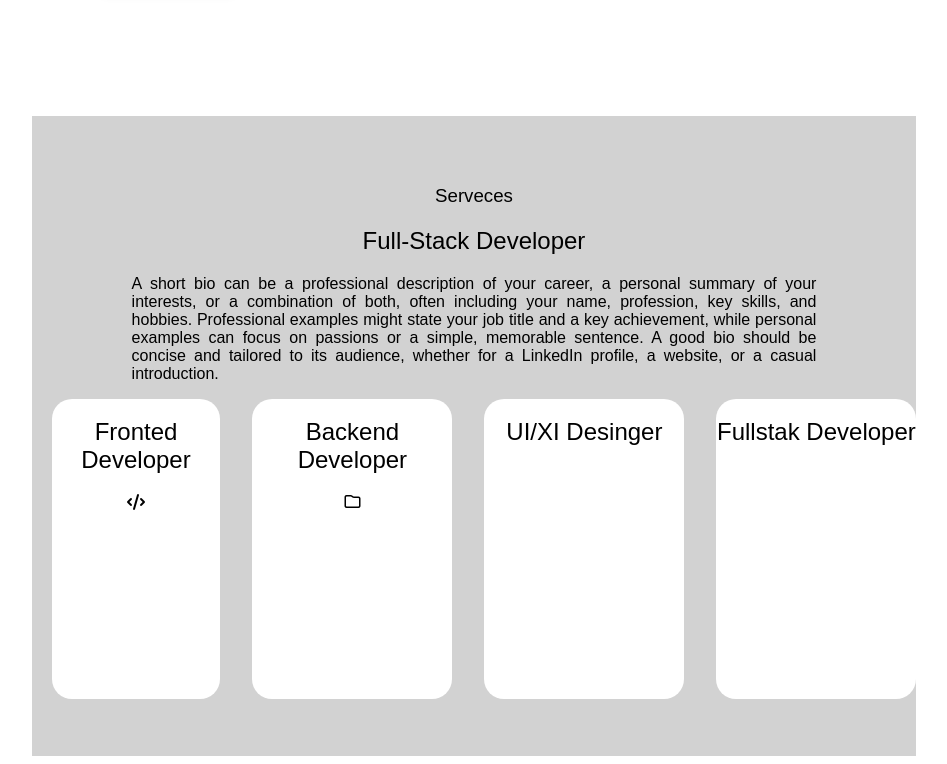
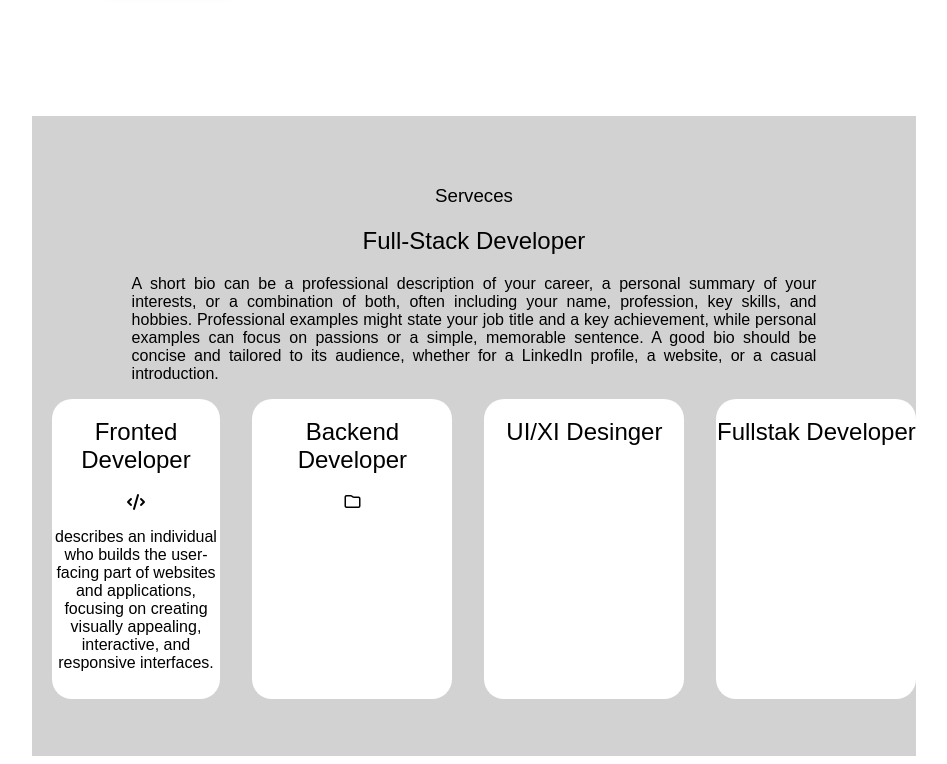
Before and after one commit to mjawaddayoo-code/class-activity, a plain HTML site: page index.html in a window 1280 px wide. Shown: the part 638-1402 px from the top of the page, without its empty margins (166-1113 px from the left). Drawn offline with Linux system fonts and the light colour scheme; a web font is replaced by a local one.

Commit message:
add: servives paragraf

```diff
--- a/index.html
+++ b/index.html
@@ -101,6 +101,7 @@
           <div class="box">
             <h2> Fronted Developer</h2>
             <i class="fa-solid fa-code"></i>
+            <p>describes an individual who builds the user-facing part of websites and applications, focusing on creating visually appealing, interactive, and responsive interfaces.</p>
           </div>
           <div class="boxs">
           <div class="box">
```
